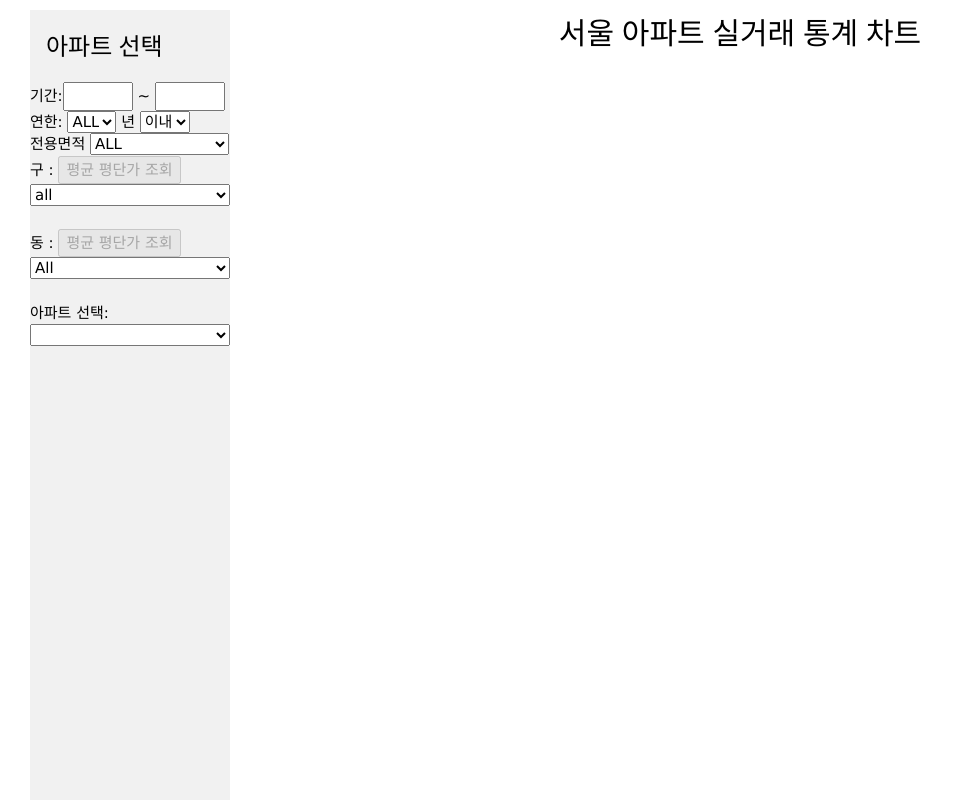
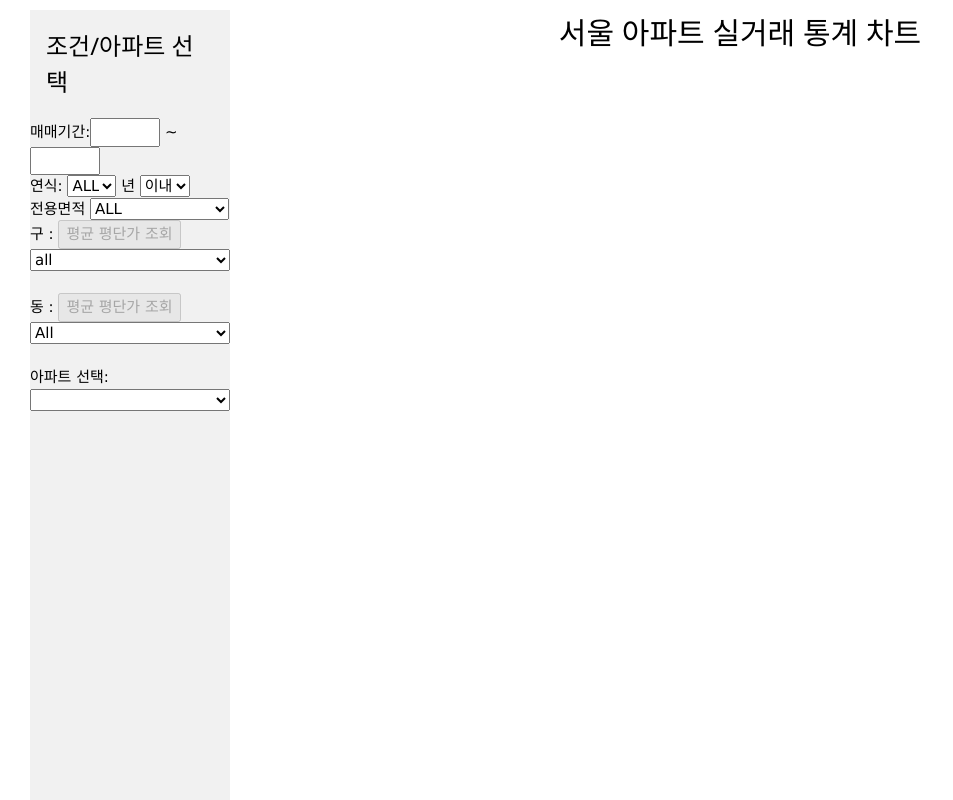
Before and after one commit to jeonghj21/AptSise, a Flask app: page / in a window 1280 px wide. Shown: the whole page, without its empty margins (0-953 px from the left). Run offline with Flask 2, Linux system fonts and the light colour scheme; lists and menus that the app fills with data are empty; some libraries are stand-ins or nearby versions.

Commit message:
페이지 제목 수정

```diff
--- a/templates/sidebar.html
+++ b/templates/sidebar.html
@@ -66,9 +66,9 @@ function requestSaleStat(isRegion) {
 
 </script>
 <div class="w3-sidebar w3-light-grey w3-bar-block" style="width:200px; margin-left:30px;">
-  <h3 class="w3-bar-item">아파트 선택</h3>
-  <label>기간:</label><input id=from_ym maxlength=6 size=6 style="width:70px;"> ~ <input id=to_ym maxlength=6 size=6 style="width:70px;"><br>
-  <label>연한:</label>
+  <h3 class="w3-bar-item">조건/아파트 선택</h3>
+  <label>매매기간:</label><input id=from_ym maxlength=6 size=6 style="width:70px;"> ~ <input id=to_ym maxlength=6 size=6 style="width:70px;"><br>
+  <label>연식:</label>
     <select id=ages>
       <option value="">ALL</option>
       {%for i in range(1, 20)%}
```
